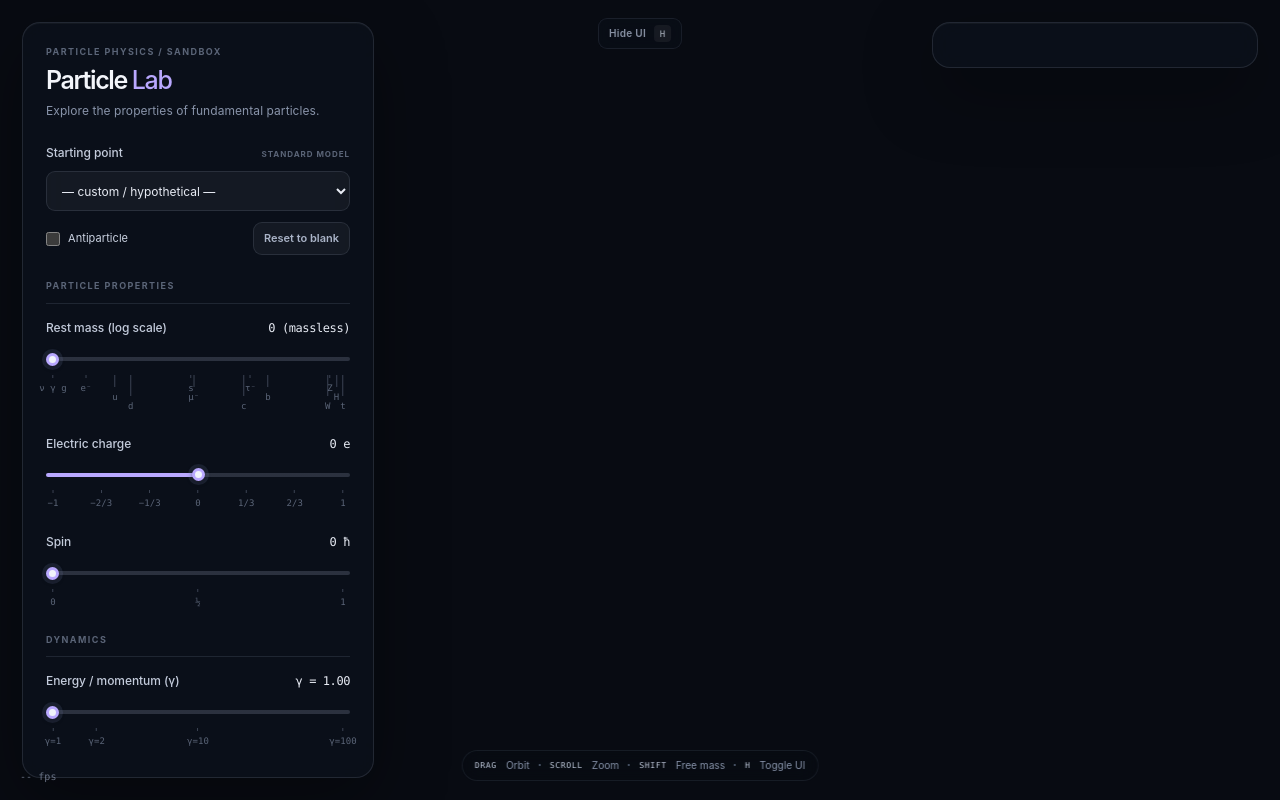
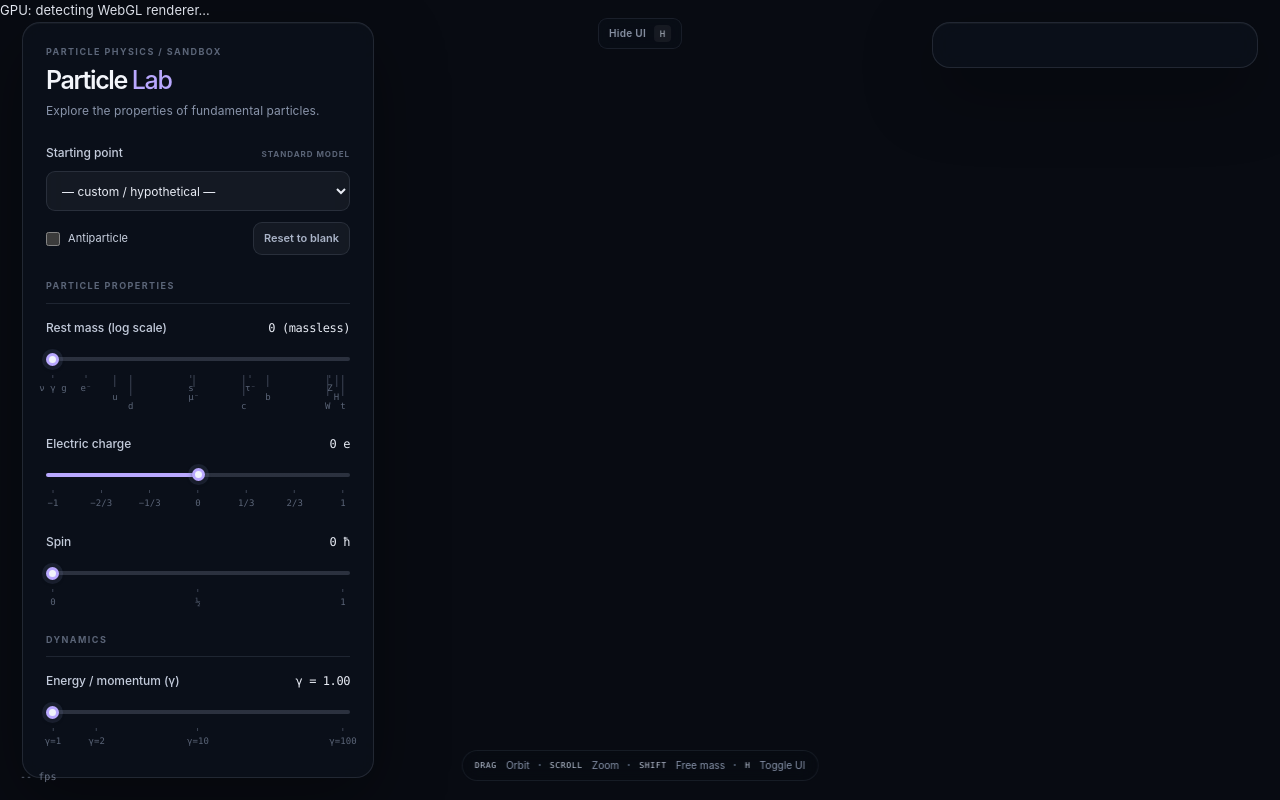
Before and after one commit to AnkushSarkar369/Particle-Generator, a plain HTML site: page index.html in a window 1280 px wide. Drawn offline with nearby package versions, Linux system fonts and the light colour scheme.

Commit message:
Add WebGL renderer diagnostic

```diff
--- a/index.html
+++ b/index.html
@@ -11,6 +11,7 @@
 <body>
 <canvas id="c"></canvas>
 <div id="fps">-- fps</div>
+<div id="gpu">GPU: detecting WebGL renderer…</div>
 <button id="hudToggle" title="Toggle interface (H)" aria-label="Toggle interface">Hide UI <span>H</span></button>
 
 <aside id="left" class="glass">
```
